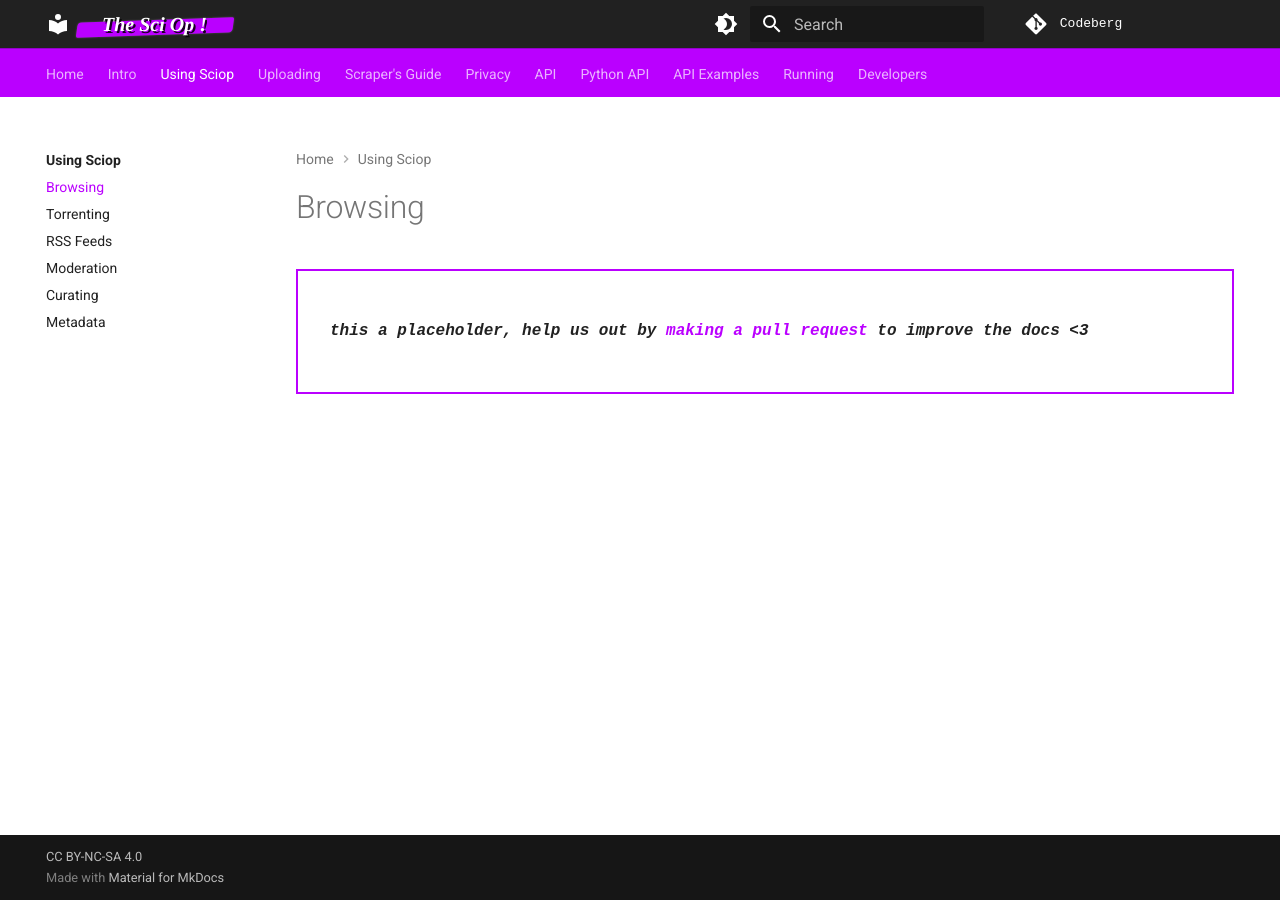
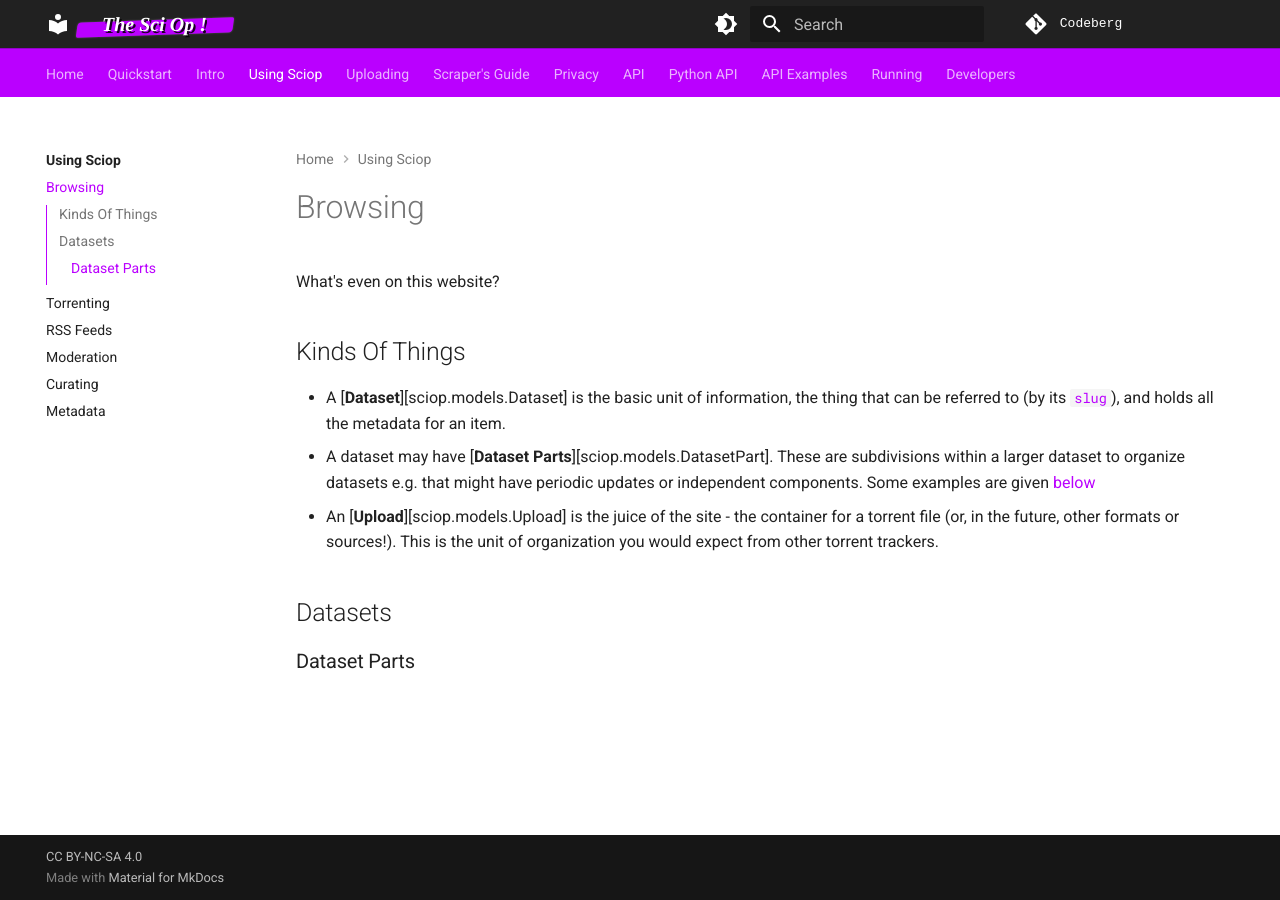
Before and after one commit to p2p-ld/sciop, an MkDocs documentation site: the page built from docs/using/browsing.md, in a window 1280 px wide. Built offline with MkDocs 1.6.1 and Material for MkDocs 9.7.7, drawn with Linux system fonts in a browser that asks for light colours; some web fonts are replaced.

Commit message:
quickstart

```diff
--- a/docs/css/theme.css
+++ b/docs/css/theme.css
@@ -125,3 +125,61 @@
 .good {
   color: var(--color-good);
 }
+
+.quickstart-container {
+  font-size: 4em;
+  font-weight: bold;
+  font-style: italic;
+  border: 1px solid var(--md-primary-fg-color);
+  display: flex;
+  justify-content: center;
+  position: relative;
+  margin-bottom: 1rem;
+
+  a {
+    position: relative;
+    text-shadow: 3px 3px var(--md-default-bg-color);
+    text-decoration: underline;
+    width: 100%;
+    text-align: center;
+    &:after {
+      z-index: -1;
+      content: "quickstart";
+      position: absolute;
+      top: 5px;
+      left: 5px;
+      width: 100%;
+      animation: rotate-hue 2s infinite;
+    }
+    &:hover {
+      background: linear-gradient(to right, rgba(255,0,0,1) 0%, rgba(255,154,0,1) 10%, rgba(208,222,33,1) 20%, rgba(79,220,74,1) 30%, rgba(63,218,216,1) 40%, rgba(47,201,226,1) 50%, rgba(28,127,238,1) 60%, rgba(95,21,242,1) 70%, rgba(186,12,248,1) 80%, rgba(251,7,217,1) 90%, rgba(255,0,0,1) 100%)
+   0 0/200% 100%;
+      /*color: var(--md-default-bg-color);*/
+      animation: rainbow 2s infinite;
+    }
+  }
+}
+
+@media screen and (prefers-reduced-motion: reduce) {
+  .quickstart-container a:after,
+  .quickstart-container a:hover {
+    animation: none;
+  }
+}
+
+@keyframes rainbow {
+  to { background-position: -200% 0 }
+}
+
+
+@keyframes rotate-hue {
+  0% {
+    filter: hue-rotate(0deg);
+  }
+  50% {
+    filter: hue-rotate(180deg);
+  }
+  100% {
+    filter: hue-rotate(0deg);
+  }
+}
--- a/docs/using/browsing.md
+++ b/docs/using/browsing.md
@@ -1,8 +1,23 @@
 # Browsing
 
-<div class="big-emphasis" markdown="1">
+What's even on this website?
 
-*this a placeholder, help us out by [making a pull request](/docs/develop/contributing/)
-to improve the docs <3*
+## Kinds Of Things
 
-</div>
+* A [**Dataset**][sciop.models.Dataset] is the basic unit of information,
+  the thing that can be referred to (by its [`slug`](#datasets)),
+  and holds all the metadata for an item.
+* A dataset may have [**Dataset Parts**][sciop.models.DatasetPart].
+  These are subdivisions within a larger dataset to organize datasets
+  e.g. that might have periodic updates or independent components.
+  Some examples are given [below](#dataset-parts)
+* An [**Upload**][sciop.models.Upload] is the juice of the site -
+  the container for a torrent file (or, in the future, other formats or sources!).
+  This is the unit of organization you would expect from other torrent trackers.
+
+
+
+
+## Datasets
+
+### Dataset Parts
--- a/mkdocs.yml
+++ b/mkdocs.yml
@@ -8,6 +8,7 @@
 
 nav:
   - index.md
+  - quickstart.md
   - Intro:
       - intro/overview.md
       - intro/bittorrent.md
@@ -129,6 +130,7 @@
         - name: mermaid
           class: mermaid
           format: !!python/name:pymdownx.superfences.fence_code_format
+  - pymdownx.tilde
   - tables
   - toc:
       permalink: true
@@ -136,7 +138,7 @@
 plugins:
   - autorefs
   - git-authors:
-      enabled: true
+      enabled: false
       show_email_address: false
   - macros
   - mkdocstrings:
@@ -178,8 +180,8 @@
               - "!__history_meta_cols__"
               - "!rebuild_history_models"
             extensions:
-              - griffe_fieldz:
-                  include_inherited: true
+#              - griffe_fieldz:
+#                  include_inherited: true
               - griffe_inherited_docstrings
   - redirects:
       redirect_maps:
--- a/pyproject.toml
+++ b/pyproject.toml
@@ -58,6 +58,7 @@
 [project.optional-dependencies]
 docs = [
     "sciop-cli>=0.1.4",
+    "mkdocs-mermaid2-plugin>=1.2.1",
 ]
 test = [
     "sciop[docs]",
@@ -102,7 +103,7 @@
     "black .",
     "ruff check --fix",
 ]
-
+docs = "mkdocs serve --dirty"
 alembic = "alembic -c ./src/sciop/migrations/alembic.ini"
 migrate = "alembic -c ./src/sciop/migrations/alembic.ini upgrade head"
 migration.composite = [
```
Also changed, not shown: docs/index.md (+4 -0 lines), docs/quickstart.md (added, +78 -0 lines), docs/using/curating.md (+16 -1 lines), 1 other file.
